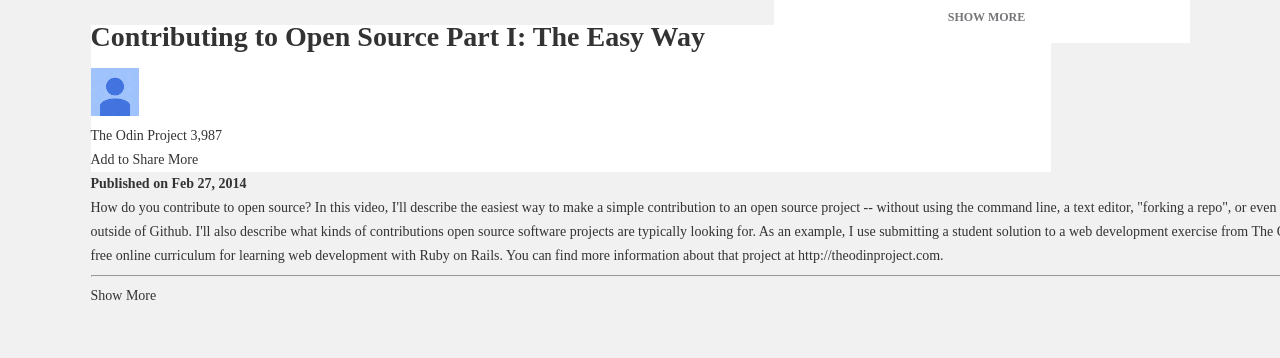
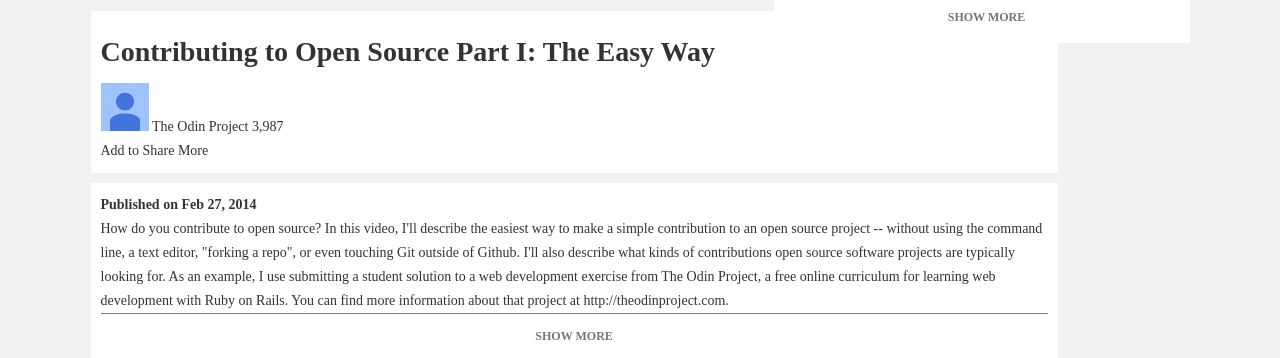
Before and after one commit to webtestingrun15/Youtube-Video-Page, a plain HTML site: page index.html in a window 1280 px wide. Shown: the part 782-1140 px from the top of the page. Before the commit the page ends 1090 px from the top, so only its background shows below. Drawn offline with Linux system fonts and the light colour scheme.

Commit message:
start layout of video title

```diff
--- a/index.html
+++ b/index.html
@@ -40,8 +40,7 @@
             <div class="description">
                 <strong>Published on Feb 27, 2014</strong><br>
                 <span>How do you contribute to open source? In this video, I'll describe the easiest way to make a simple contribution to an open source project -- without using the command line, a text editor, "forking a repo", or even touching Git outside of Github. I'll also describe what kinds of contributions open source software projects are typically looking for. As an example, I use submitting a student solution to a web development exercise from The Odin Project, a free online curriculum for learning web development with Ruby on Rails. You can find more information about that project at http://theodinproject.com.</span>
-                <hr>
-                <div>Show More</div>
+                <div class="show">Show More</div>
             </div>
         </div>
         <aside>
--- a/stylesheets/main.css
+++ b/stylesheets/main.css
@@ -517,9 +517,20 @@ header button {
     margin-right: -660px;
 }
 
+.title,
+.description {
+    background: #FFF;
+    width: 74%;
+    padding: 10px;
+}
+.profile-title, .title-photo{
+    display: inline-block;
+}
 .title {
-    background: #FFF;
-    width: 75%;
+    margin-top: 5px;
+}
+.description {
+    margin-top: 10px;
 }
 /*aside*/
 
```
